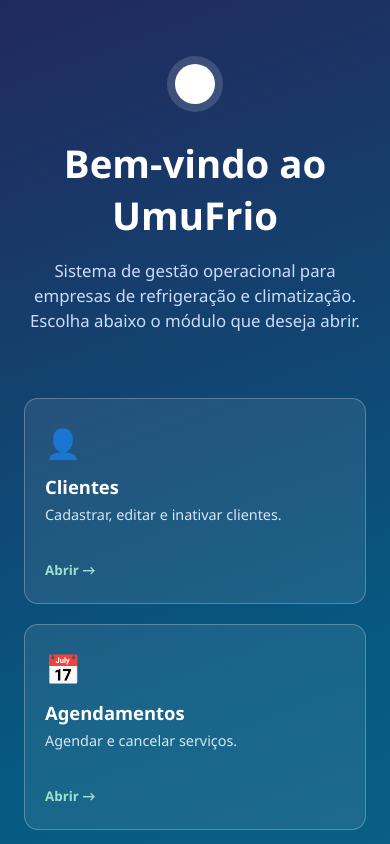
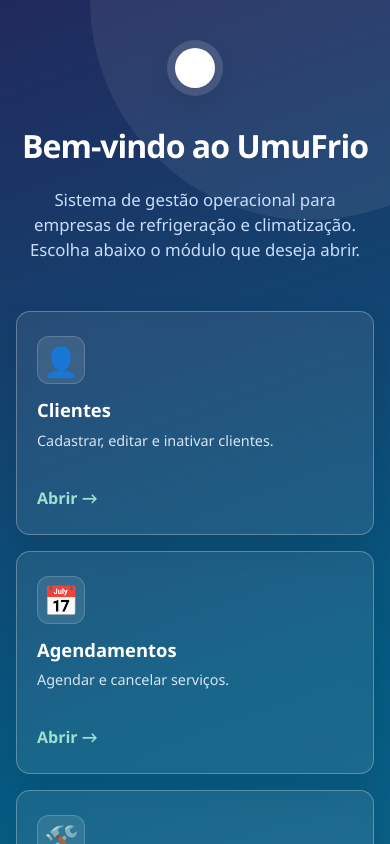
Before and after one commit to GeoQuinhone/UmuFrio, a React (Vite) app in the folder frontend/: page / in a window 390 px wide. Shown: the top 844 px of the page. Built offline with nearby package versions, Linux system fonts and the light colour scheme; no server answers.

Commit message:
style: modernizar interface e responsividade

```diff
--- a/frontend/src/styles.css
+++ b/frontend/src/styles.css
@@ -367,3 +367,249 @@ button {
   font-size: 1.1rem;
   line-height: 1;
 }
+:root {
+  --page-bg: #f4f8fb;
+  --surface: #ffffff;
+  --surface-soft: #f8fbfd;
+  --shadow-sm: 0 4px 14px rgba(33, 41, 92, 0.06);
+  --shadow-md: 0 12px 30px rgba(33, 41, 92, 0.1);
+}
+body {
+  min-width: 320px;
+  line-height: 1.5;
+  background: var(--page-bg);
+  -webkit-font-smoothing: antialiased;
+}
+button,
+input,
+select,
+textarea {
+  font: inherit;
+}
+button:disabled {
+  cursor: not-allowed;
+  opacity: 0.6;
+}
+/* Página inicial */
+.welcome {
+  position: relative;
+  overflow: hidden;
+  padding: 72px 24px 32px;
+}
+.welcome::before,
+.welcome::after {
+  position: absolute;
+  content: "";
+  border-radius: 50%;
+  pointer-events: none;
+}
+.welcome::before {
+  width: 440px;
+  height: 440px;
+  top: -220px;
+  right: -140px;
+  background: rgba(255, 255, 255, 0.07);
+}
+.welcome::after {
+  width: 340px;
+  height: 340px;
+  bottom: -220px;
+  left: -120px;
+  background: rgba(159, 224, 208, 0.08);
+}
+.welcome-hero,
+.shortcut-grid,
+.welcome-footer {
+  position: relative;
+  z-index: 1;
+}
+.welcome-hero h1 {
+  letter-spacing: -0.03em;
+}
+.brand-dot-lg {
+  box-shadow:
+    0 0 0 8px rgba(255, 255, 255, 0.14),
+    0 10px 28px rgba(0, 0, 0, 0.15);
+}
+.shortcut-grid {
+  gap: 24px;
+}
+.shortcut-card {
+  min-height: 210px;
+  border-color: rgba(255, 255, 255, 0.28);
+  box-shadow: 0 12px 30px rgba(0, 0, 0, 0.1);
+  backdrop-filter: blur(8px);
+  transition:
+    transform 0.2s ease,
+    background-color 0.2s ease,
+    border-color 0.2s ease,
+    box-shadow 0.2s ease;
+}
+.shortcut-card:hover {
+  border-color: rgba(255, 255, 255, 0.48);
+  box-shadow: 0 18px 38px rgba(0, 0, 0, 0.16);
+  transform: translateY(-5px);
+}
+.shortcut-card:active {
+  transform: translateY(-2px);
+}
+.shortcut-icon {
+  display: inline-flex;
+  width: 48px;
+  height: 48px;
+  align-items: center;
+  justify-content: center;
+  border: 1px solid rgba(255, 255, 255, 0.18);
+  border-radius: 12px;
+  background: rgba(255, 255, 255, 0.1);
+}
+/* Cabeçalho e conteúdo das páginas */
+.page {
+  background:
+    linear-gradient(180deg, #eef6fa 0, var(--page-bg) 190px);
+}
+.page-header {
+  position: sticky;
+  top: 0;
+  z-index: 10;
+  align-items: center;
+  box-shadow: 0 1px 12px rgba(33, 41, 92, 0.05);
+}
+.page-header h1 {
+  letter-spacing: -0.02em;
+}
+.page-content {
+  max-width: 1180px;
+}
+.brand-mini {
+  padding: 8px 12px;
+  border: 1px solid var(--border);
+  border-radius: 999px;
+  background: var(--surface-soft);
+}
+/* Botões */
+.btn-primary,
+.btn-ghost,
+.btn-link {
+  transition:
+    background-color 0.2s ease,
+    border-color 0.2s ease,
+    box-shadow 0.2s ease,
+    color 0.2s ease,
+    transform 0.2s ease;
+}
+.btn-primary {
+  box-shadow: 0 5px 14px rgba(6, 90, 130, 0.16);
+}
+.btn-primary:hover {
+  box-shadow: 0 8px 20px rgba(6, 90, 130, 0.24);
+  transform: translateY(-1px);
+}
+.btn-primary:active {
+  box-shadow: none;
+  transform: translateY(0);
+}
+.btn-ghost:hover {
+  border-color: var(--teal);
+  background: var(--ice);
+  color: var(--deepblue);
+}
+/* Formulários */
+.form-card {
+  border-color: #dce7ed;
+  box-shadow: var(--shadow-sm);
+  transition:
+    border-color 0.2s ease,
+    box-shadow 0.2s ease;
+}
+.form-card:focus-within {
+  border-color: #bdd8e4;
+  box-shadow: var(--shadow-md);
+}
+.field-label {
+  color: #465462;
+}
+.input {
+  min-height: 42px;
+  border-color: #cedbe2;
+  transition:
+    border-color 0.2s ease,
+    box-shadow 0.2s ease,
+    background-color 0.2s ease;
+}
+.input:hover {
+  border-color: #9db8c5;
+}
+.input:focus {
+  border-color: var(--teal);
+  outline: none;
+  box-shadow: 0 0 0 3px rgba(28, 114, 147, 0.14);
+}
+/* Tabelas */
+.table-responsive {
+  border-color: #dce7ed;
+  box-shadow: var(--shadow-sm);
+}
+.data-table th {
+  height: 46px;
+  letter-spacing: 0.02em;
+  text-transform: uppercase;
+}
+.data-table td {
+  height: 50px;
+}
+.data-table tbody tr {
+  transition: background-color 0.15s ease;
+}
+.data-table tbody tr:hover {
+  background: #f3f9fc;
+}
+/* Estados e acessibilidade */
+.badge {
+  border: 1px solid rgba(0, 0, 0, 0.04);
+}
+.empty-state {
+  box-shadow: var(--shadow-sm);
+}
+button:focus-visible,
+.input:focus-visible,
+.shortcut-card:focus-visible {
+  outline: 3px solid rgba(28, 114, 147, 0.32);
+  outline-offset: 3px;
+}
+/* Responsividade */
+@media (max-width: 768px) {
+  .welcome {
+    padding: 48px 16px 28px;
+  }
+  .welcome-hero {
+    margin-bottom: 32px;
+  }
+  .welcome-hero h1 {
+    font-size: 2rem;
+  }
+  .shortcut-grid {
+    gap: 16px;
+    padding: 0;
+  }
+  .shortcut-card {
+    min-height: auto;
+  }
+  .page-header {
+    position: static;
+    padding: 22px 16px 18px;
+  }
+  .brand-mini {
+    align-self: flex-start;
+  }
+  .form-card {
+    padding: 18px 16px;
+  }
+  .form-actions {
+    flex-wrap: wrap;
+  }
+  .form-actions .btn-primary,
+  .form-actions .btn-ghost {
+    flex: 1;
+  }
+}
```
